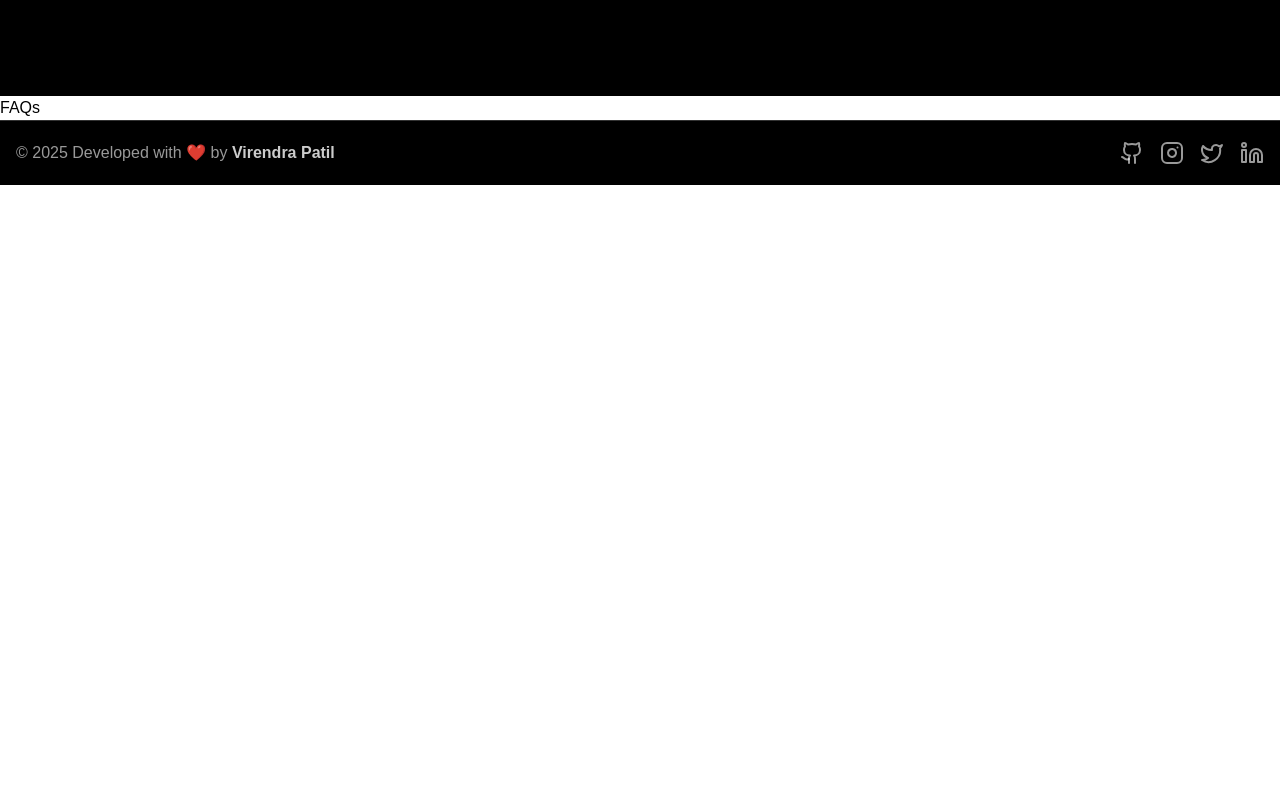
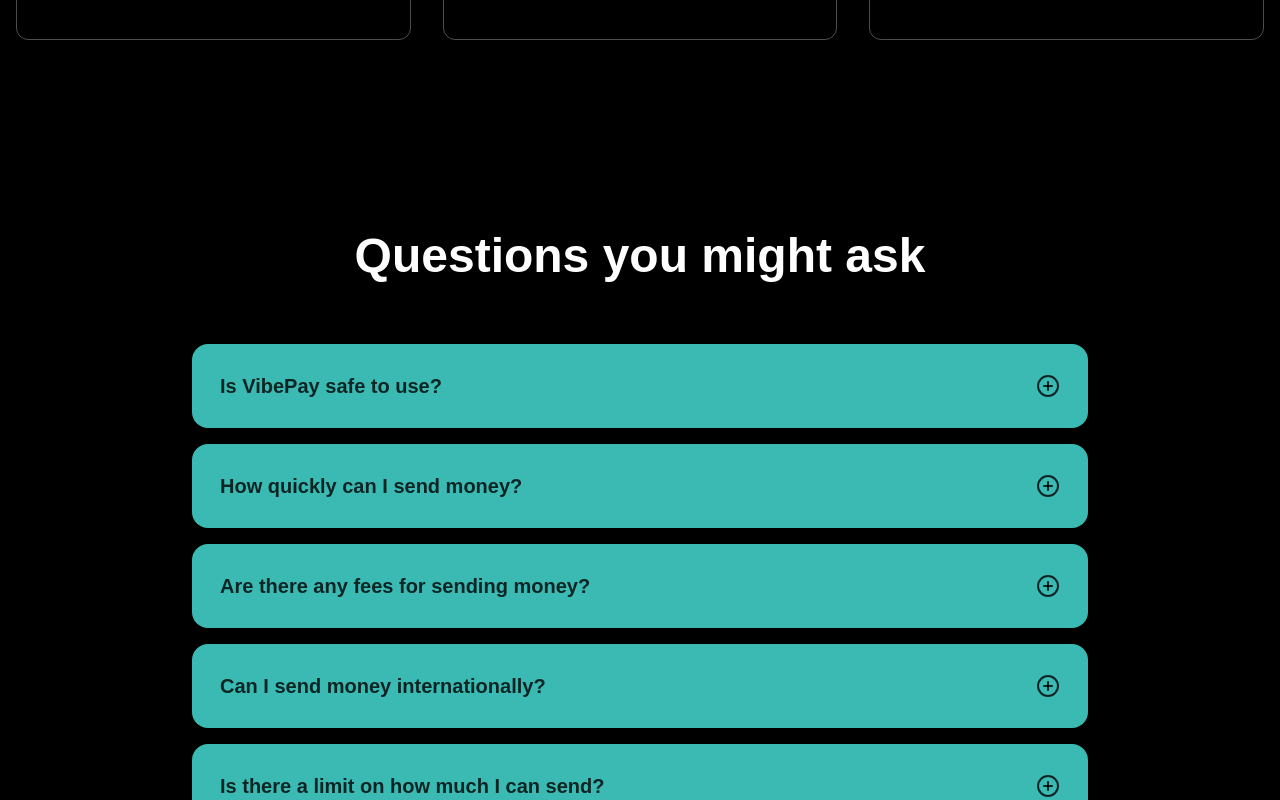
Before and after one commit to virendrapatil24/vibepay, a React (Vite) app in the folder client/: page / in a window 1280 px wide. Shown: the part 1280-2080 px from the top of the page. Before the commit the page ends 1465 px from the top, so only its background shows below. Built offline with nearby package versions, Linux system fonts and the light colour scheme.

Commit message:
adds faq section

```diff
--- /dev/null
+++ b/client/src/components/FAQCard.tsx
@@ -0,0 +1,54 @@
+import { AnimatePresence, motion } from "framer-motion";
+import { PlusCircle } from "lucide-react";
+import { useState } from "react";
+
+interface FAQCardProps {
+  question: string;
+  answer: string;
+}
+
+const FAQCard = ({ question, answer }: FAQCardProps) => {
+  const [isOpen, setIsOpen] = useState(false);
+
+  return (
+    <div className="bg-[#3abab3] p-5 sm:p-7 rounded-2xl text-black/80">
+      <div
+        className="flex gap-1 justify-between items-center hover:cursor-pointer"
+        onClick={() => setIsOpen(!isOpen)}
+      >
+        <h3 className="text-md sm:text-xl font-semibold">{question}</h3>
+        <PlusCircle
+          className={`w-6 h-6 transition-transform duration-300 ${
+            isOpen ? "rotate-45" : "rotate-0"
+          }`}
+        />
+      </div>
+
+      <AnimatePresence>
+        {isOpen && (
+          <motion.div
+            initial={{
+              opacity: 0,
+              height: 0,
+              marginTop: 0,
+            }}
+            animate={{
+              opacity: 1,
+              height: "auto",
+              marginTop: "16px",
+            }}
+            exit={{
+              opacity: 0,
+              height: 0,
+              marginTop: 0,
+            }}
+          >
+            {answer}
+          </motion.div>
+        )}
+      </AnimatePresence>
+    </div>
+  );
+};
+
+export default FAQCard;
--- a/client/src/components/FAQs.tsx
+++ b/client/src/components/FAQs.tsx
@@ -1,7 +1,48 @@
-import React from "react";
+import FAQCard from "./FAQCard";
+
+const faqs = [
+  {
+    question: "Is VibePay safe to use?",
+    answer:
+      "Yes, VibePay uses bank-grade encryption and secure authentication protocols to keep your money and data safe. We never store your sensitive information on our servers.",
+  },
+  {
+    question: "How quickly can I send money?",
+    answer:
+      "Money transfers through VibePay are instant. Once you hit send, the recipient gets the funds in seconds — no waiting or delays.",
+  },
+  {
+    question: "Are there any fees for sending money?",
+    answer:
+      "Sending money is completely free for personal transfers. Business transfers may incur a small processing fee, which is always shown upfront.",
+  },
+  {
+    question: "Can I send money internationally?",
+    answer:
+      "Currently, VibePay only supports domestic transfers. We're actively working on expanding to international payments in the near future.",
+  },
+  {
+    question: "Is there a limit on how much I can send?",
+    answer:
+      "You can send up to ₹1,00,000 per transaction. For higher limits, you can verify your account and request an increase through our support team.",
+  },
+];
 
 const FAQs = () => {
-  return <div>FAQs</div>;
+  return (
+    <div className="bg-black text-white py-[72px] sm:py-24">
+      <div className="container">
+        <h3 className="text-center text-4xl sm:text-5xl max-w-2xl mx-auto font-bold">
+          Questions you might ask
+        </h3>
+        <div className="flex flex-col gap-4 mt-10 sm:mt-16 max-w-4xl mx-auto">
+          {faqs.map((faq, index) => (
+            <FAQCard question={faq.question} answer={faq.answer} key={index} />
+          ))}
+        </div>
+      </div>
+    </div>
+  );
 };
 
 export default FAQs;
--- a/client/src/components/Features.tsx
+++ b/client/src/components/Features.tsx
@@ -34,7 +34,7 @@
             standards, and reliable infrastructure to make sending money
             effortless and secure.
           </p>
-          <div className="flex flex-col sm:flex-row gap-4 mt-6">
+          <div className="flex flex-col sm:flex-row gap-8 mt-16">
             {features.map((feature) => (
               <FeatureCard
                 title={feature.title}
```
